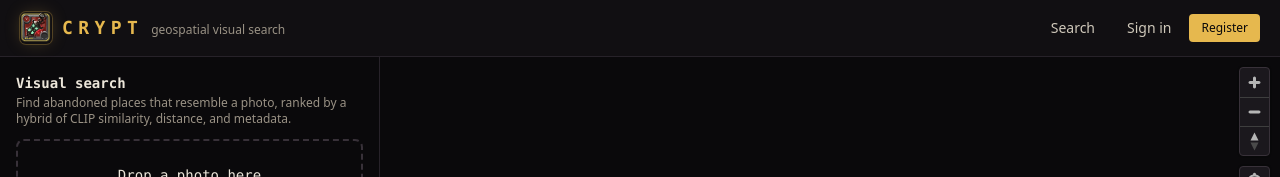
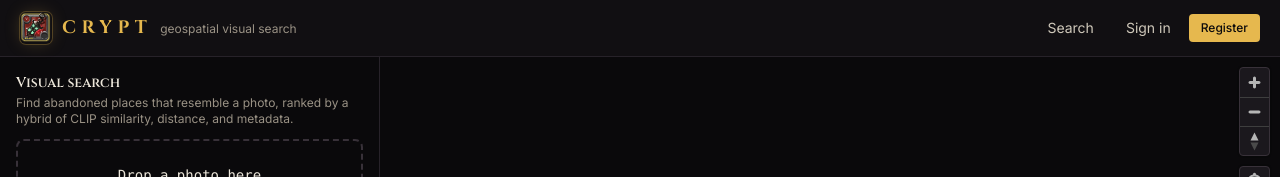
Before and after one commit to NeilP211/crypt, a Next.js app in the folder web/: page / in a window 1280 px wide. Shown: the top 177 px of the page. Built offline with nearby package versions, Linux system fonts and the light colour scheme; no server answers.

Commit message:
Add cohesive typography: Cinzel display + Inter body
- Load Cinzel (engraved gothic, matches the icon) for the brand wordmark and
  section titles; Inter for body/UI; keep mono only for data readouts
- Replaces the inconsistent system mono+sans mix

```diff
--- a/web/src/app/(auth)/login/page.tsx
+++ b/web/src/app/(auth)/login/page.tsx
@@ -34,7 +34,7 @@ export default function LoginPage() {
       onSubmit={submit}
       className="w-full max-w-sm rounded-lg border border-ink-700 bg-ink-900 p-6"
     >
-      <h1 className="font-mono text-lg font-semibold text-bone-200">Sign in</h1>
+      <h1 className="font-display text-lg font-semibold text-bone-200">Sign in</h1>
       <p className="mt-1 text-xs text-bone-400">
         Access saved locations and contribute new sites.
       </p>
--- a/web/src/app/(auth)/register/page.tsx
+++ b/web/src/app/(auth)/register/page.tsx
@@ -39,7 +39,7 @@ export default function RegisterPage() {
       onSubmit={submit}
       className="w-full max-w-sm rounded-lg border border-ink-700 bg-ink-900 p-6"
     >
-      <h1 className="font-mono text-lg font-semibold text-bone-200">
+      <h1 className="font-display text-lg font-semibold text-bone-200">
         Create an account
       </h1>
       <p className="mt-1 text-xs text-bone-400">
--- a/web/src/app/contribute/page.tsx
+++ b/web/src/app/contribute/page.tsx
@@ -87,7 +87,7 @@ export default function ContributePage() {
 
   return (
     <div className="mx-auto h-full max-w-2xl overflow-y-auto p-6">
-      <h1 className="font-mono text-lg font-semibold text-bone-200">
+      <h1 className="font-display text-lg font-semibold text-bone-200">
         Contribute a location
       </h1>
       <p className="mt-0.5 text-xs text-bone-400">
@@ -197,7 +197,7 @@ export default function ContributePage() {
 
       {mine.length > 0 && (
         <section className="mt-6">
-          <h2 className="font-mono text-sm font-semibold text-bone-200">
+          <h2 className="font-display text-sm font-semibold text-bone-200">
             Your submissions
           </h2>
           <ul className="mt-2 flex flex-col gap-2">
--- a/web/src/app/layout.tsx
+++ b/web/src/app/layout.tsx
@@ -1,9 +1,20 @@
 import type { Metadata } from "next";
+import { Cinzel, Inter } from "next/font/google";
 import "maplibre-gl/dist/maplibre-gl.css";
 import "./globals.css";
 
 import { Nav } from "@/components/Nav";
 import { AuthProvider } from "@/lib/auth";
+
+// Inter for UI/body; Cinzel (engraved gothic caps) for the brand and titles,
+// echoing the ornate icon.
+const sans = Inter({ subsets: ["latin"], variable: "--font-sans", display: "swap" });
+const display = Cinzel({
+  subsets: ["latin"],
+  weight: ["500", "600", "700", "900"],
+  variable: "--font-display",
+  display: "swap",
+});
 
 export const metadata: Metadata = {
   title: "Crypt — Geospatial Visual Search for Urban Exploration",
@@ -17,8 +28,8 @@ export default function RootLayout({
   children: React.ReactNode;
 }) {
   return (
-    <html lang="en">
-      <body className="flex h-full flex-col">
+    <html lang="en" className={`${sans.variable} ${display.variable}`}>
+      <body className="flex h-full flex-col font-sans">
         <AuthProvider>
           <Nav />
           <main className="flex-1 overflow-hidden">{children}</main>
--- a/web/src/app/page.tsx
+++ b/web/src/app/page.tsx
@@ -93,7 +93,7 @@ export default function HomePage() {
     <div className="flex h-full">
       <aside className="flex w-[380px] shrink-0 flex-col gap-3 overflow-y-auto border-r border-ink-700 bg-ink-950 p-4">
         <div>
-          <h1 className="font-mono text-sm font-semibold text-bone-200">
+          <h1 className="font-display text-sm font-semibold text-bone-200">
             Visual search
           </h1>
           <p className="mt-0.5 text-xs text-bone-400">
--- a/web/src/app/saved/page.tsx
+++ b/web/src/app/saved/page.tsx
@@ -44,7 +44,7 @@ export default function SavedPage() {
 
   return (
     <div className="mx-auto h-full max-w-3xl overflow-y-auto p-6">
-      <h1 className="font-mono text-lg font-semibold text-bone-200">
+      <h1 className="font-display text-lg font-semibold text-bone-200">
         Saved locations
       </h1>
       <p className="mt-0.5 text-xs text-bone-400">
--- a/web/src/components/Nav.tsx
+++ b/web/src/components/Nav.tsx
@@ -16,7 +16,7 @@ export function Nav() {
           className="h-8 w-8 rounded-md shadow-glow"
         />
         <span className="flex items-baseline gap-2">
-          <span className="font-mono text-lg font-bold tracking-[0.3em] text-gold">
+          <span className="font-display text-lg font-bold tracking-[0.3em] text-gold">
             CRYPT
           </span>
           <span className="hidden text-xs text-bone-400 sm:inline">
--- a/web/tailwind.config.ts
+++ b/web/tailwind.config.ts
@@ -42,6 +42,8 @@ const config: Config = {
         demolished: "#bf2f43",
       },
       fontFamily: {
+        sans: ["var(--font-sans)", "ui-sans-serif", "system-ui", "sans-serif"],
+        display: ["var(--font-display)", "Cinzel", "Georgia", "serif"],
         mono: ["ui-monospace", "SFMono-Regular", "Menlo", "monospace"],
       },
       boxShadow: {
```
